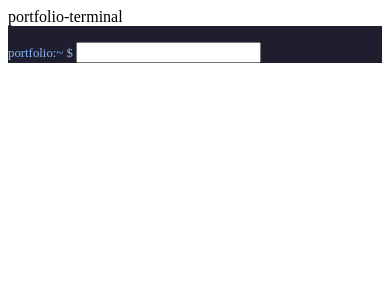
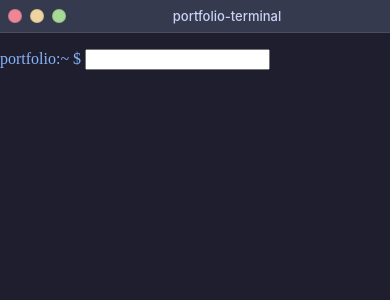
Before and after one commit to PPeitsch/porfolio, a Flask app: template view_cli/templates/cli_view.html in a window 390 px wide. Shown: the top 300 px of the page. Run offline with Flask 3, Linux system fonts and the light colour scheme; the template is opened without the code that fills it, so the values that code supplies are empty.

Commit message:
feat(cli): Add CSS for OS-style draggable window
- Implements styles in `terminal.css` to render the new HTML structure as a floating, OS-style window.
- Defines appearance for the `.cli-window` container, `.title-bar`, and `.window-controls`.
- Styles the control buttons to mimic the macOS traffic light interface (close, minimize, maximize).
- Makes the title bar the visual handle for dragging and adds hover effects for better UX.
- Adds a responsive media query to make the window full-screen on smaller devices for better usability.
- The window is now visually complete, pending JavaScript for interactivity.

```diff
--- a/view_cli/static/css/terminal.css
+++ b/view_cli/static/css/terminal.css
@@ -1,9 +1,86 @@
+/* --- OS-style Window Styles --- */
+.cli-window {
+    position: absolute;
+    width: 90%;
+    max-width: 720px;
+    height: 500px;
+    background-color: #1e1e2e; /* Catppuccin Macchiato Base */
+    border: 1px solid #494d64; /* Catppuccin Macchiato Overlay0 */
+    border-radius: 10px;
+    box-shadow: 0 10px 30px rgba(0, 0, 0, 0.3);
+    display: flex;
+    flex-direction: column;
+    overflow: hidden;
+    /* Start with a fade-in animation */
+    opacity: 0;
+    transform: scale(0.95);
+    animation: fadeInWindow 0.3s ease-out forwards;
+}
+
+@keyframes fadeInWindow {
+    to {
+        opacity: 1;
+        transform: scale(1);
+    }
+}
+
+.title-bar {
+    flex-shrink: 0;
+    height: 32px;
+    background-color: #363a4f; /* Catppuccin Macchiato Surface1 */
+    display: flex;
+    align-items: center;
+    padding: 0 8px;
+    cursor: grab;
+    user-select: none;
+    border-bottom: 1px solid #494d64;
+}
+
+.title-bar:active {
+    cursor: grabbing;
+}
+
+.window-controls {
+    display: flex;
+    align-items: center;
+    gap: 8px;
+    margin-right: auto; /* Push title text to the center */
+}
+
+.control-btn {
+    width: 12px;
+    height: 12px;
+    border-radius: 50%;
+    border: 1px solid rgba(0, 0, 0, 0.1);
+}
+
+.control-btn.close { background-color: #ed8796; } /* Red */
+.control-btn.minimize { background-color: #eed49f; } /* Yellow */
+.control-btn.maximize { background-color: #a6da95; } /* Green */
+
+.control-btn:hover {
+    filter: brightness(1.1);
+}
+
+.title-text {
+    flex-grow: 1;
+    text-align: center;
+    font-family: -apple-system, BlinkMacSystemFont, 'Segoe UI', Roboto, sans-serif;
+    font-size: 13px;
+    font-weight: 500;
+    color: #cad3f5; /* Catppuccin Macchiato Text */
+    pointer-events: none; /* Make text non-selectable during drag */
+    display: flex;
+    justify-content: center;
+    align-items: center;
+    gap: 6px;
+}
+
+/* --- Terminal Content Styles --- */
 #terminal {
-    background-color: #1e1e2e;
-    color: #cdd6f4;
-    overflow: hidden;
-    /* On small screens, let's not have a border-radius if it's edge-to-edge */
-    border-radius: 0;
+    flex-grow: 1;
+    background-color: transparent; /* The window now provides the background */
+    border-radius: 0 0 8px 8px;
 }
 
 #output {
@@ -75,16 +152,17 @@ a.terminal-link:hover {
 }
 
 /* --- Responsive Adjustments --- */
-@media (min-width: 768px) {
-    /* On larger screens, add back the border radius */
-    #terminal {
-        border-radius: 0.5rem; /* rounded-lg */
+@media (max-width: 640px) {
+    .cli-window {
+        width: 100%;
+        height: 100%;
+        top: 0 !important;
+        left: 0 !important;
+        border-radius: 0;
+        border: none;
+        box-shadow: none;
+    }
+    .title-bar {
+        border-radius: 0;
     }
 }
-
-/* Reduce font size on very small screens to prevent overflow */
-@media (max-width: 400px) {
-    #terminal {
-        font-size: 0.8rem; /* Smaller font */
-    }
-}
```
